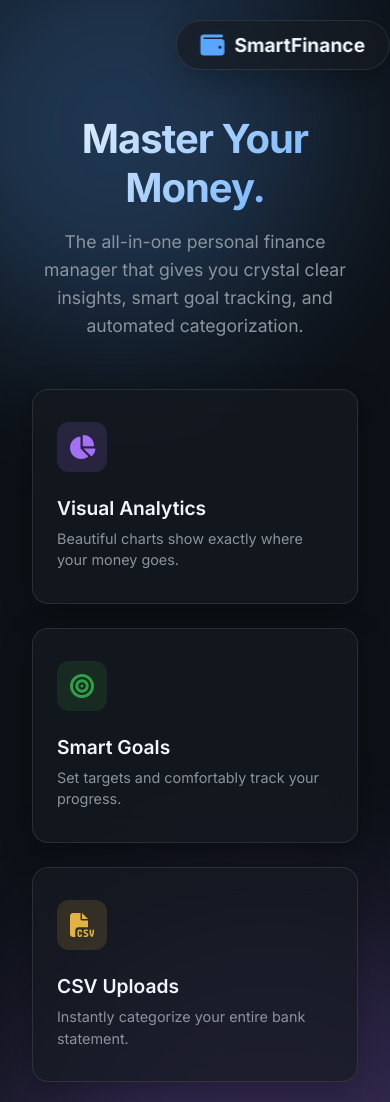
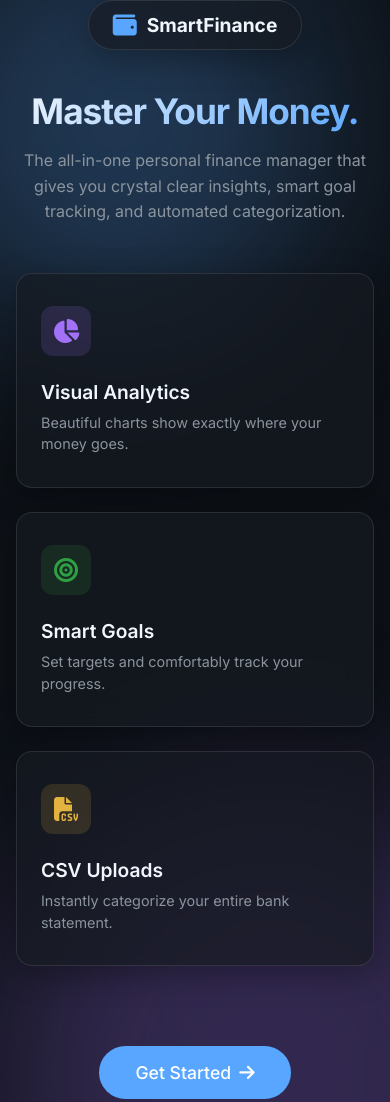
Before and after one commit to varunshashidhara/Smart-Personal-Finance-Manager, a website: page public/index.html in a window 390 px wide. Shown: the top 1102 px of the page. Drawn offline with nearby package versions, Linux system fonts and the light colour scheme.

Commit message:
Fix mobile responsiveness on welcome screen

```diff
--- a/public/css/style.css
+++ b/public/css/style.css
@@ -234,6 +234,14 @@ select:focus {
 }
 
 /* === WELCOME SCREEN === */
+.welcome-nav.auth-nav {
+    position: relative;
+    top: auto;
+    left: auto;
+    transform: none;
+    margin-bottom: 2rem;
+}
+
 .welcome-container {
     padding: 2rem;
     max-width: 900px;
@@ -324,12 +332,25 @@ select:focus {
 }
 
 @media (max-width: 768px) {
+    .welcome-container {
+        padding: 1.5rem 1rem;
+        overflow-x: hidden;
+    }
+
+    .welcome-nav.auth-nav {
+        margin-bottom: 1rem;
+    }
+
     .features-grid {
         grid-template-columns: 1fr;
     }
 
     .hero-title {
-        font-size: 2.5rem;
+        font-size: 2.2rem;
+    }
+
+    .hero-subtitle {
+        font-size: 1rem;
     }
 }
 
--- a/public/index.html
+++ b/public/index.html
@@ -29,7 +29,7 @@
 
     <!-- WELCOME / LANDING SCREEN -->
     <div id="welcome-screen" class="screen full-center">
-        <nav class="auth-nav glass-panel" style="position: relative; margin-bottom: 2rem;">
+        <nav class="auth-nav glass-panel welcome-nav">
             <div class="logo">
                 <i class="fa-solid fa-wallet"></i>
                 <span>SmartFinance</span>
```
